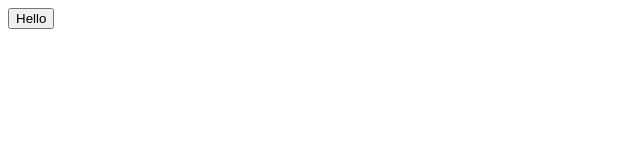
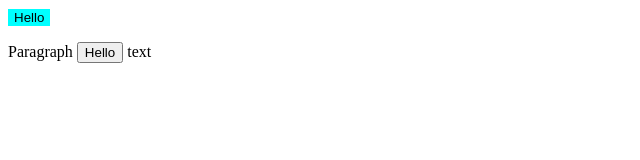
Before and after one commit to uchexm/Practice, a plain HTML site: page website.html in a window 1280 px wide. Shown: the whole page, without its empty margins (0-640 px from the left). Drawn offline with Linux system fonts and the light colour scheme.

Commit message:
html css js

```diff
--- a/website.html
+++ b/website.html
@@ -1 +1,33 @@
-<button>Hello</button>
+<!DOCTYPE html>
+<html lang="en">
+  <head>
+    <meta charset="UTF-8">
+    <meta name="viewport" content="width=device-width, initial-scale=1.0">
+    <title>Uches lesson</title>
+    <style>
+      .blb{
+        color: #000;
+        background-color: aqua;
+        border: none;
+      }
+    </style>
+  </head>
+  <body>
+
+    <button class="blb" onclick="
+      alert('Good job!');" title="Good button to take home">
+    Hello
+    </button>
+
+    <P>Paragraph
+      <button>
+      Hello
+      </button>
+    text
+    </P>
+
+    <script>
+      alert("Hello World!")
+    </script>
+  </body>
+</html>
```
